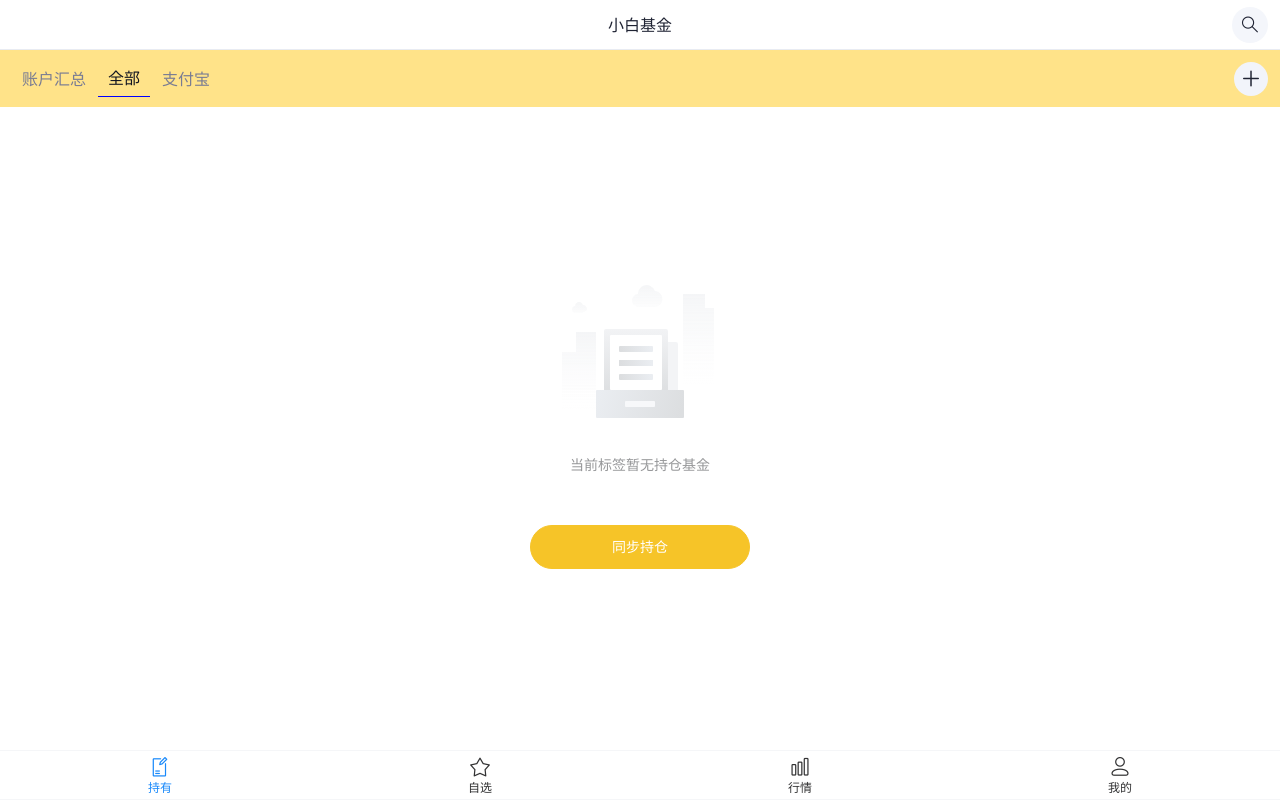
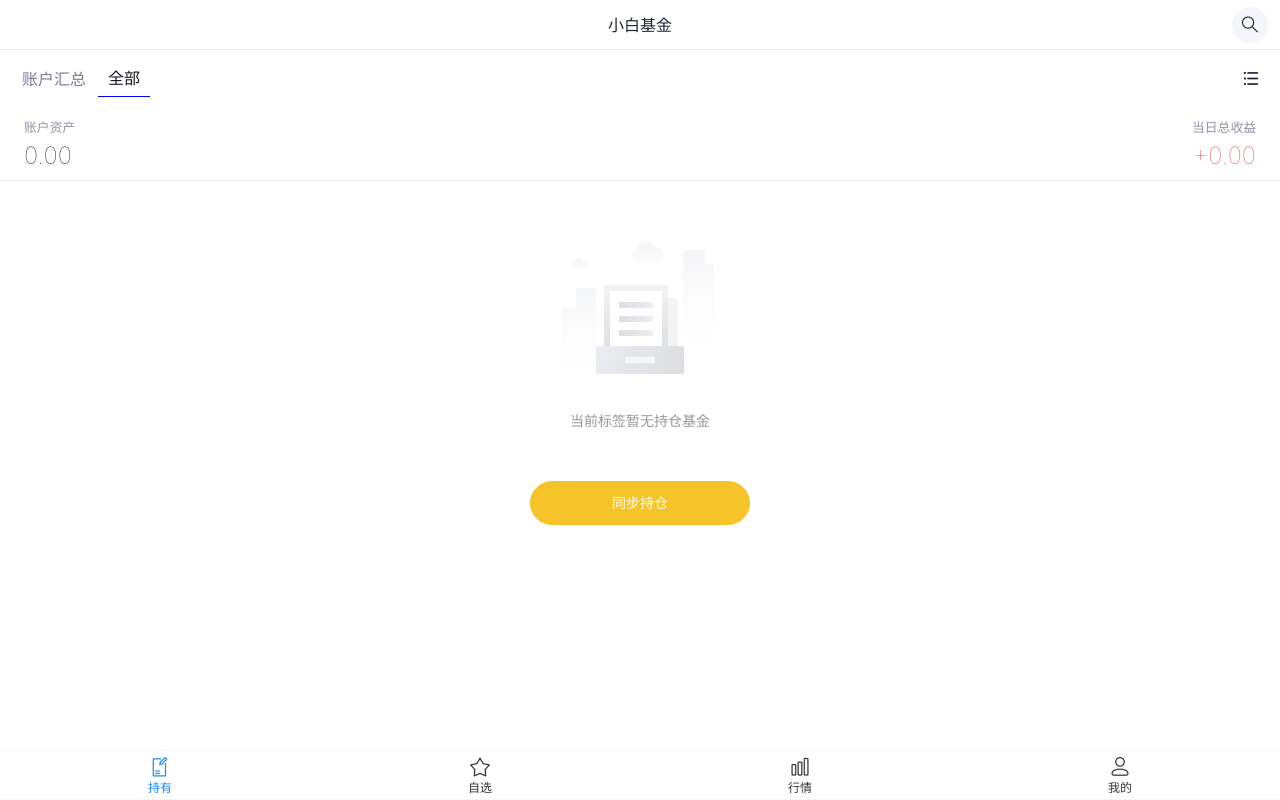
Before and after one commit to Mredust/xiaobai-fund, a Vue app: page /holdings in a window 1280 px wide. Both pictures are taken after a click on the button "全部". Built offline with nearby package versions, Linux system fonts and the light colour scheme.

Commit message:
perf:修改配色

```diff
--- a/src/components/TagStrip.vue
+++ b/src/components/TagStrip.vue
@@ -31,7 +31,7 @@ const emit = defineEmits<{
       </button>
     </div>
     <button v-if="showAdd" type="button" class="add-btn" @click="emit('add')">
-      <van-icon name="plus" size="20"/>
+      <van-icon name="bars" size="20"/>
     </button>
   </div>
 </template>
@@ -74,7 +74,7 @@ const emit = defineEmits<{
 
 .add-btn {
   border: 0;
-  background: #f2f4fa;
+  background: white;
   width: 34px;
   height: 34px;
   border-radius: 50%;
--- a/src/router/index.ts
+++ b/src/router/index.ts
@@ -35,7 +35,7 @@ const routes: RouteRecordRaw[] = [
   {
     path: '/tag-manage',
     name: 'tag-manage',
-    component: () => import('@/views/hold/TagManageView.vue')
+    component: () => import('@/views/common/TagManageView.vue')
   },
   {
     path: '/import-holdings',
--- a/src/stores/funds.ts
+++ b/src/stores/funds.ts
@@ -50,48 +50,7 @@ export interface ManualImportItem {
   profit: number
 }
 
-const initialWatchFunds: WatchFundItem[] = [
-  {
-    id: 1,
-    name: '东方人工智能主题混合C',
-    code: '017811',
-    dailyChange: 3.05,
-    nav: 1.9492,
-    boardName: '半导体材料设备',
-    boardChange: 1.92,
-    monthChange: 7.65
-  },
-  {
-    id: 2,
-    name: '银华集成电路混合C',
-    code: '013841',
-    dailyChange: 2.46,
-    nav: 1.8979,
-    boardName: '半导体材料设备',
-    boardChange: 1.92,
-    monthChange: 8.84
-  },
-  {
-    id: 3,
-    name: '德邦半导体产业混合C',
-    code: '014320',
-    dailyChange: 1.6,
-    nav: 2.237,
-    boardName: '存储芯片',
-    boardChange: 0.79,
-    monthChange: 6.33
-  },
-  {
-    id: 4,
-    name: '永赢先锋半导体智选混合C',
-    code: '025209',
-    dailyChange: 0.82,
-    nav: 1.6392,
-    boardName: '存储芯片',
-    boardChange: 0.79,
-    monthChange: 5.27
-  }
-]
+const initialWatchFunds: WatchFundItem[] = []
 
 const initialSectors: SectorItem[] = [
   {
@@ -151,13 +110,7 @@ export const useFundStore = defineStore('funds', {
       1: []
     } as Record<number, WatchFundItem[]>,
     watchFundsByTag: {
-      11: [...initialWatchFunds],
-      12: [],
-      13: [],
-      14: [],
-      15: [],
-      16: [],
-      17: []
+      11: [...initialWatchFunds]
     } as Record<number, WatchFundItem[]>,
     marketSectors: [...initialSectors],
     searchHistory: [
--- a/src/stores/tags.ts
+++ b/src/stores/tags.ts
@@ -5,24 +5,21 @@ export interface TagItem {
   name: string
 }
 
+export const HOLDING_ACCOUNT_SUMMARY_NAME = '账户汇总'
+export const TAG_NAME_ALL = '全部'
+
+const isAllTag = (item: TagItem) => item.name === TAG_NAME_ALL
+const isHoldingAccountSummaryTag = (item: TagItem) => item.name === HOLDING_ACCOUNT_SUMMARY_NAME
+
 export const useTagStore = defineStore('tags', {
   state: () => ({
     nextTagId: 100,
     holdingTags: [
-      { id: 1, name: '账户汇总' },
-      { id: 2, name: '全部' },
-      { id: 3, name: '支付宝' }
+      { id: 1, name: HOLDING_ACCOUNT_SUMMARY_NAME },
+      { id: 2, name: TAG_NAME_ALL }
     ] as TagItem[],
     activeHoldingTagId: 1,
-    watchTags: [
-      { id: 11, name: '全部' },
-      { id: 12, name: '黄金白银' },
-      { id: 13, name: '有色' },
-      { id: 14, name: 'CPO' },
-      { id: 15, name: '通信' },
-      { id: 16, name: '存储' },
-      { id: 17, name: '半导体' }
-    ] as TagItem[],
+    watchTags: [{ id: 11, name: TAG_NAME_ALL }] as TagItem[],
     activeWatchTagId: 11
   }),
   actions: {
@@ -46,14 +43,17 @@ export const useTagStore = defineStore('tags', {
       this.activeHoldingTagId = id
     },
     removeHoldingTag(id: number) {
-      // 删除标签时至少保留 1 个，防止首页标签栏为空。
-      if (this.holdingTags.length <= 1) {
+      // 删除标签，系统保留标签“账户汇总/全部”不可删除。
+      const target = this.holdingTags.find((item) => item.id === id)
+      if (!target || isHoldingAccountSummaryTag(target) || isAllTag(target)) {
         return false
       }
+
       const index = this.holdingTags.findIndex((item) => item.id === id)
       if (index === -1) {
         return false
       }
+
       this.holdingTags.splice(index, 1)
       if (!this.holdingTags.some((item) => item.id === this.activeHoldingTagId)) {
         this.activeHoldingTagId = this.holdingTags[0]?.id ?? 0
@@ -63,19 +63,30 @@ export const useTagStore = defineStore('tags', {
     updateHoldingTag(id: number, name: string) {
       // 更新标签名称，忽略空值输入。
       const target = this.holdingTags.find((item) => item.id === id)
-      if (!target) {
+      if (!target || isHoldingAccountSummaryTag(target) || isAllTag(target)) {
         return false
       }
+
       const normalized = name.trim()
       if (!normalized) {
         return false
       }
+
       target.name = normalized
       return true
     },
     reorderHoldingTags(newOrder: TagItem[]) {
-      // 按拖拽结果重排标签，并保持激活状态有效。
-      this.holdingTags = [...newOrder]
+      // 按拖拽结果重排自定义标签，系统保留标签始终置顶且顺序固定。
+      const accountSummaryTag = this.holdingTags.find((item) => isHoldingAccountSummaryTag(item))
+      const allTag = this.holdingTags.find((item) => isAllTag(item))
+      const customTags = newOrder.filter((item) => !isHoldingAccountSummaryTag(item) && !isAllTag(item))
+
+      this.holdingTags = [
+        ...(accountSummaryTag ? [accountSummaryTag] : []),
+        ...(allTag ? [allTag] : []),
+        ...customTags
+      ]
+
       if (!this.holdingTags.some((item) => item.id === this.activeHoldingTagId)) {
         this.activeHoldingTagId = this.holdingTags[0]?.id ?? 0
       }
@@ -92,14 +103,17 @@ export const useTagStore = defineStore('tags', {
       this.activeWatchTagId = id
     },
     removeWatchTag(id: number) {
-      // 删除自选标签时至少保留 1 个，防止自选标签栏为空。
-      if (this.watchTags.length <= 1) {
+      // 删除自选标签，“全部”标签不可删除。
+      const target = this.watchTags.find((item) => item.id === id)
+      if (!target || isAllTag(target)) {
         return false
       }
+
       const index = this.watchTags.findIndex((item) => item.id === id)
       if (index === -1) {
         return false
       }
+
       this.watchTags.splice(index, 1)
       if (!this.watchTags.some((item) => item.id === this.activeWatchTagId)) {
         this.activeWatchTagId = this.watchTags[0]?.id ?? 0
@@ -109,19 +123,25 @@ export const useTagStore = defineStore('tags', {
     updateWatchTag(id: number, name: string) {
       // 更新自选标签名称，忽略空值输入。
       const target = this.watchTags.find((item) => item.id === id)
-      if (!target) {
+      if (!target || isAllTag(target)) {
         return false
       }
+
       const normalized = name.trim()
       if (!normalized) {
         return false
       }
+
       target.name = normalized
       return true
     },
     reorderWatchTags(newOrder: TagItem[]) {
-      // 按拖拽结果重排自选标签，并保持激活状态有效。
-      this.watchTags = [...newOrder]
+      // 按拖拽结果重排自定义标签，“全部”标签始终置顶。
+      const allTag = this.watchTags.find((item) => isAllTag(item))
+      const customTags = newOrder.filter((item) => !isAllTag(item))
+
+      this.watchTags = [...(allTag ? [allTag] : []), ...customTags]
+
       if (!this.watchTags.some((item) => item.id === this.activeWatchTagId)) {
         this.activeWatchTagId = this.watchTags[0]?.id ?? 0
       }
--- a/src/views/hold/HoldingsView.vue
+++ b/src/views/hold/HoldingsView.vue
@@ -2,6 +2,7 @@
 import {computed, nextTick, onBeforeUnmount, onMounted, ref, watch} from 'vue'
 import {useRouter} from 'vue-router'
 import TagStrip from '@/components/TagStrip.vue'
+import SummaryScrollHead from '@/views/hold/components/SummaryScrollHead.vue'
 import {buildMiniTrendPath} from '@/utils/chart'
 import {formatPercent, formatSignedNumber} from '@/utils/format'
 import {toSafeNumber} from '@/utils/number'
@@ -159,20 +160,8 @@ watch(
       <TagStrip :items="tags" :active-id="activeTagId" show-add @change="setActiveTag" @add="toTagManage"/>
     </section>
 
-    <section v-if="isAccountSummaryTab" class="summary-list-wrap">
-      <div class="summary-scroll-head">
-        <div class="summary-box">
-          <div class="summary-col">
-            <span class="summary-label">账户资产</span>
-            <strong class="summary-value">{{ summaryAsset.toFixed(2) }}</strong>
-          </div>
-          <div class="summary-col right">
-            <span class="summary-label">当日总收益</span>
-            <strong class="summary-value"
-                    :class="summaryDayProfit >= 0 ? 'up' : 'down'">{{ formatSignedNumber(summaryDayProfit) }}</strong>
-          </div>
-        </div>
-      </div>
+    <section v-if="isAccountSummaryTab" class="card summary-list-wrap">
+      <SummaryScrollHead fixed :summary-asset="summaryAsset" :summary-day-profit="summaryDayProfit" />
 
       <article v-for="item in accountSummaryCards" :key="item.tagId" class="card summary-item"
                @click="openCategoryTag(item.tagId)">
@@ -230,19 +219,7 @@ watch(
     </section>
 
     <section v-if="!isAccountSummaryTab && displayFunds.length > 0" class="funds-card card">
-      <div class="summary-scroll-head">
-        <div class="summary-box">
-          <div class="summary-col">
-            <span class="summary-label">账户资产</span>
-            <strong class="summary-value">{{ summaryAsset.toFixed(2) }}</strong>
-          </div>
-          <div class="summary-col right">
-            <span class="summary-label">当日总收益</span>
-            <strong class="summary-value"
-                    :class="summaryDayProfit >= 0 ? 'up' : 'down'">{{ formatSignedNumber(summaryDayProfit) }}</strong>
-          </div>
-        </div>
-      </div>
+      <SummaryScrollHead fixed :summary-asset="summaryAsset" :summary-day-profit="summaryDayProfit" />
 
       <div v-if="isAllTab" class="funds-overview">
         <span class="title">全部基金</span>
@@ -280,8 +257,10 @@ watch(
       </div>
     </section>
 
-    <section v-if="!isAccountSummaryTab && displayFunds.length === 0" class="funds-card card funds-empty-card">
-      <div class="empty-wrap">
+    <section v-if="!isAccountSummaryTab && displayFunds.length === 0" class="funds-card card">
+      <SummaryScrollHead fixed :summary-asset="summaryAsset" :summary-day-profit="summaryDayProfit" />
+
+      <div class="empty-wrap empty-wrap-centered">
         <van-empty description="当前标签暂无持仓基金">
           <van-button round color="#f6c428" type="primary" class="import-btn" @click="toImport">同步持仓</van-button>
         </van-empty>
@@ -308,48 +287,9 @@ watch(
   right: 0;
   top: var(--layout-header-height);
   z-index: 18;
-  background-color: #ffe389;
   padding: 10px 12px;
   box-sizing: border-box;
   flex-shrink: 0;
-}
-
-.summary-scroll-head {
-  background: linear-gradient(180deg, #ffe389 0%, #f8dd6f 45%, #f7f2d8 100%);
-  padding: 0 12px;
-}
-
-.summary-box {
-  margin-top: 8px;
-  display: flex;
-  justify-content: space-between;
-  gap: 12px;
-  padding: 12px;
-  border-radius: 10px 10px 0 0;
-  background: rgb(255 255 255 / 55%);
-}
-
-.summary-col {
-  display: flex;
-  flex-direction: column;
-  gap: 2px;
-}
-
-.summary-col.right {
-  align-items: flex-end;
-}
-
-.summary-label {
-  font-size: 0.8rem;
-  color: #6f6280;
-  opacity: 0.7;
-  margin-bottom: 5px;
-}
-
-.summary-value {
-  font-size: 1.5rem;
-  line-height: 1;
-  font-weight: 4;
 }
 
 .summary-list-wrap {
@@ -367,6 +307,7 @@ watch(
 .summary-item {
   padding: 12px;
   cursor: pointer;
+  border-bottom: 4px solid var(--line)
 }
 
 .summary-item-top {
@@ -479,12 +420,6 @@ watch(
   overscroll-behavior-x: none;
 }
 
-.funds-empty-card {
-  display: flex;
-  align-items: center;
-  justify-content: center;
-}
-
 .funds-overview,
 .funds-header {
   display: flex;
@@ -529,6 +464,13 @@ watch(
 
 .empty-wrap {
   padding: 22px 12px 10px;
+}
+
+.empty-wrap-centered {
+  flex: 1;
+  display: flex;
+  align-items: center;
+  justify-content: center;
 }
 
 .import-btn {
--- /dev/null
+++ b/src/views/hold/components/SummaryScrollHead.vue
@@ -0,0 +1,95 @@
+<script setup lang="ts">
+import { formatSignedNumber } from '@/utils/format'
+
+withDefaults(
+  defineProps<{
+    summaryAsset: number
+    summaryDayProfit: number
+    fixed?: boolean
+  }>(),
+  {
+    fixed: false
+  }
+)
+</script>
+
+<template>
+  <div class="summary-scroll-head" :class="{ 'is-fixed': fixed }">
+    <div class="summary-box">
+      <div class="summary-col">
+        <span class="summary-label">账户资产</span>
+        <strong class="summary-value">{{ summaryAsset.toFixed(2) }}</strong>
+      </div>
+      <div class="summary-col right">
+        <span class="summary-label">当日总收益</span>
+        <strong class="summary-value" :class="summaryDayProfit >= 0 ? 'up' : 'down'">
+          {{ formatSignedNumber(summaryDayProfit) }}
+        </strong>
+      </div>
+    </div>
+  </div>
+
+  <div v-if="fixed" class="summary-scroll-head summary-scroll-head-placeholder" aria-hidden="true">
+    <div class="summary-box">
+      <div class="summary-col">
+        <span class="summary-label">账户资产</span>
+        <strong class="summary-value">0.00</strong>
+      </div>
+      <div class="summary-col right">
+        <span class="summary-label">当日总收益</span>
+        <strong class="summary-value">+0.00</strong>
+      </div>
+    </div>
+  </div>
+</template>
+
+<style scoped>
+.summary-scroll-head {
+  border-bottom: 1px solid var(--line);
+}
+
+.summary-scroll-head.is-fixed {
+  position: fixed;
+  left: 0;
+  right: 0;
+  top: calc(var(--layout-header-height) + var(--holdings-top-height, 56px) - 9px);
+  z-index: 17;
+}
+
+.summary-scroll-head-placeholder {
+  visibility: hidden;
+  pointer-events: none;
+}
+
+.summary-box {
+  margin-top: 8px;
+  display: flex;
+  justify-content: space-between;
+  gap: 12px;
+  padding: 12px 24px;
+  background-color: white;
+}
+
+.summary-col {
+  display: flex;
+  flex-direction: column;
+  gap: 2px;
+}
+
+.summary-col.right {
+  align-items: flex-end;
+}
+
+.summary-label {
+  font-size: 0.8rem;
+  color: #6f6280;
+  opacity: 0.7;
+  margin-bottom: 5px;
+}
+
+.summary-value {
+  font-size: 1.5rem;
+  line-height: 1;
+  font-weight: 4;
+}
+</style>
```
Also changed, not shown: src/views/common/TagManageView.vue (renamed from src/views/hold/TagManageView.vue, +147 -43 lines).
